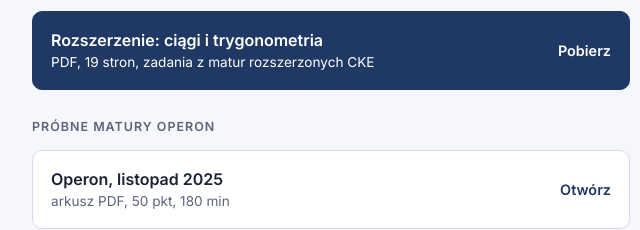
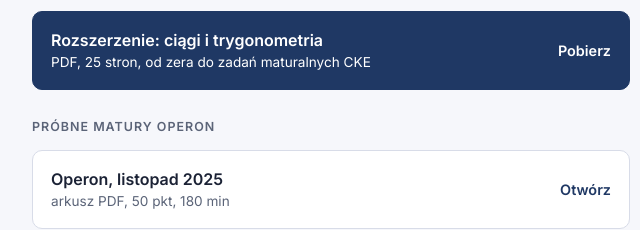
Before and after one commit to fsubdbdbs/stronala, a plain HTML site: page index.html in a window 1280 px wide. Shown: the part 332-562 px from the top of the page, 328-968 px from the left. Drawn offline with Linux system fonts and the light colour scheme.

Commit message:
Powtórka rozszerzenia od zera: ćwiczenia na rozgrzewkę, zadania od łatwych do trudnych
Co-Authored-By: Claude Opus 5.5 <noreply@anthropic.com>
Claude-Session: https://claude.ai/code/session_01Jypf5duVs5RAYRR3BwhLk6

```diff
--- a/index.html
+++ b/index.html
@@ -30,7 +30,7 @@ footer{margin-top:18px;color:var(--muted);font-size:.8rem}
   <a class="btn main" href="powtorka.pdf" download="Matura_wzory_z_karty_i_spoza_karty.pdf">
     <span>Powtórka: wzory z karty i spoza karty<small>PDF, 73 strony, zadania z rozwiązaniami</small></span><span class="go">Pobierz</span></a>
   <a class="btn main" href="rozszerzenie.pdf" download="Rozszerzenie_ciagi_trygonometria.pdf">
-    <span>Rozszerzenie: ciągi i trygonometria<small>PDF, 19 stron, zadania z matur rozszerzonych CKE</small></span><span class="go">Pobierz</span></a>
+    <span>Rozszerzenie: ciągi i trygonometria<small>PDF, 25 stron, od zera do zadań maturalnych CKE</small></span><span class="go">Pobierz</span></a>
 
 
   <h2>Próbne matury Operon</h2>
```
Also changed, not shown: 2 other files.
